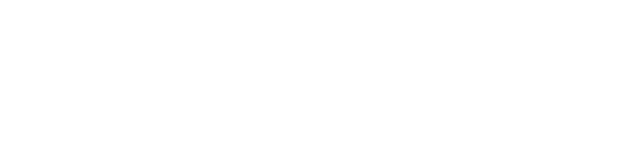
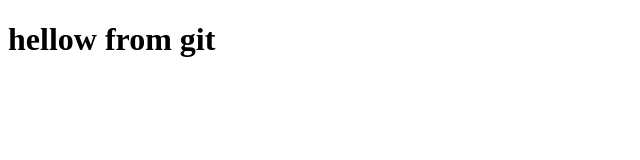
Before and after one commit to ThenamXe0n/git-practice, a plain HTML site: page index.html in a window 1280 px wide. Shown: the whole page, without its empty margins (0-640 px from the left). Drawn offline with Linux system fonts and the light colour scheme.

Commit message:
inital file added

```diff
--- a/index.html
+++ b/index.html
@@ -6,6 +6,6 @@
     <title>Document</title>
 </head>
 <body>
-
+    <h1>hellow from git</h1>
 </body>
 </html>
--- /dev/null
+++ b/style.css
@@ -0,0 +1,3 @@
+*{
+    color: red;
+}
```
Also changed, not shown: 1 other file.
